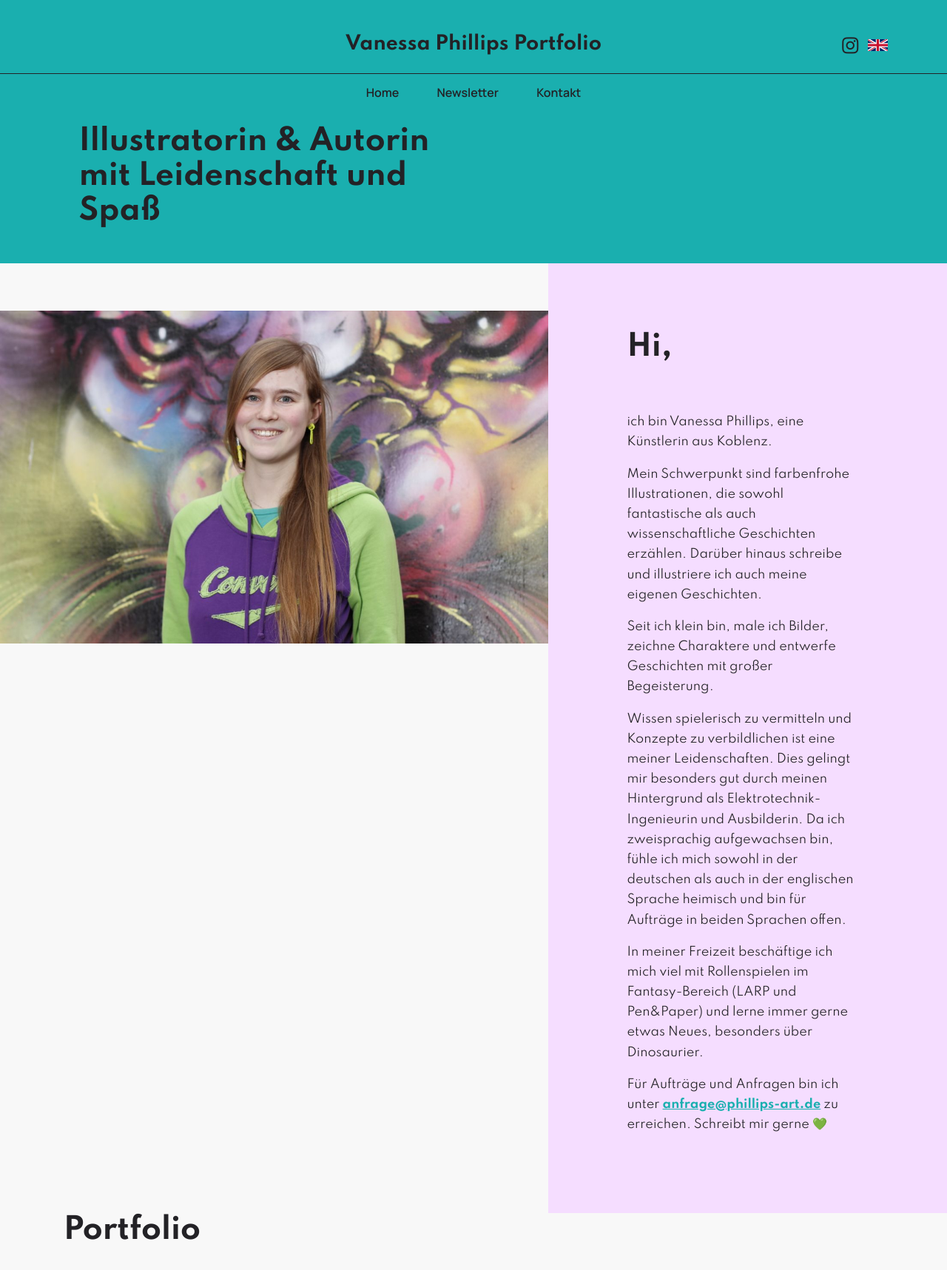
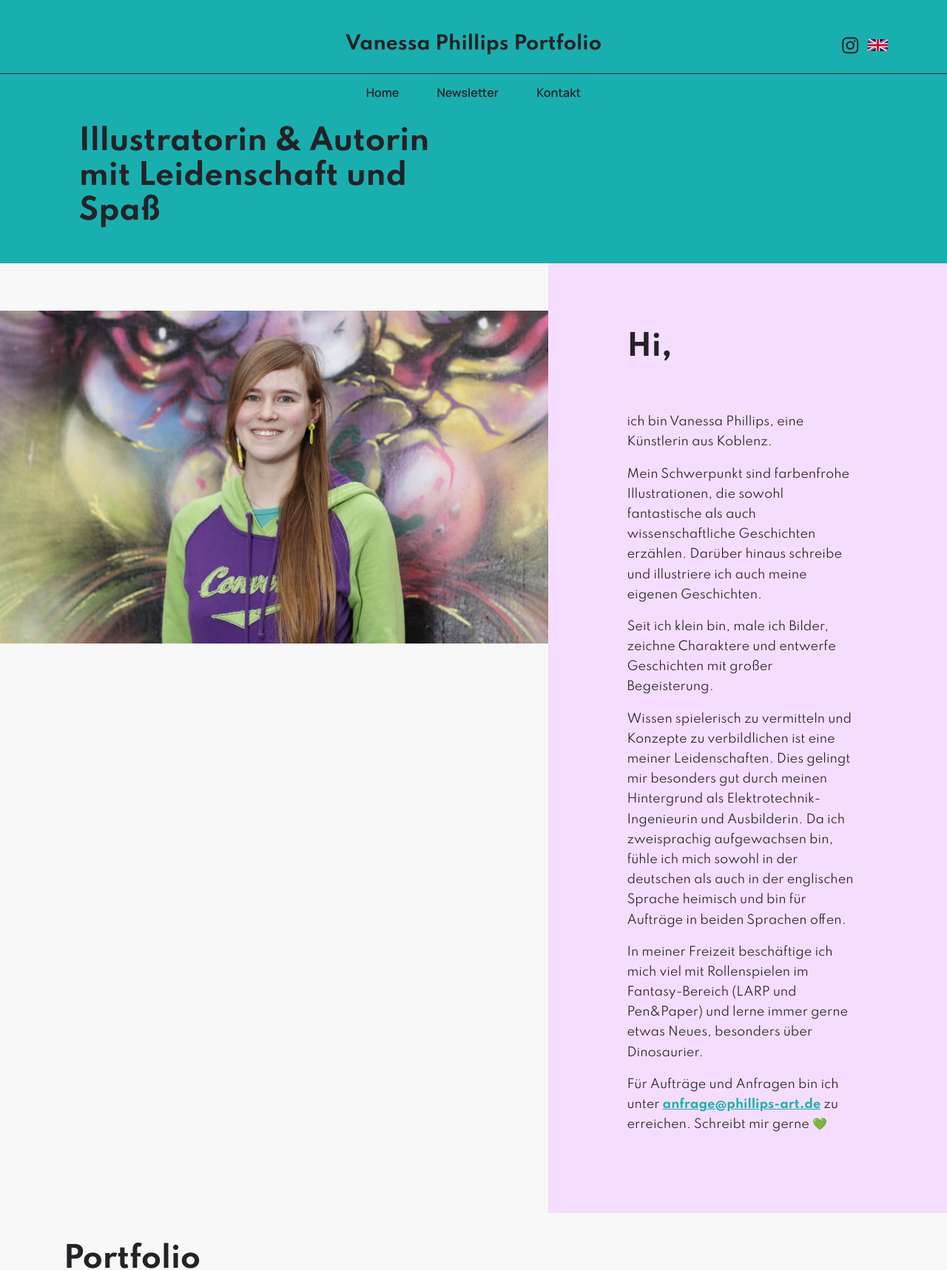
Before and after one commit to Schrank/nessi, a Jekyll site: the page built from index.md, in a window 1280 px wide. Shown: the top 1717 px of the page at 74% size. Built offline with Jekyll 4.4.1, drawn with Linux system fonts in a browser that asks for light colours; comment, search, counter and statistics services are not loaded; grey boxes are pictures that could not be loaded.

Commit message:
add a little spacing to Portfolio

```diff
--- a/_sass/_home.scss
+++ b/_sass/_home.scss
@@ -1,6 +1,11 @@
 //Outline und Schatten Schrift auf Home (Portfolio Bilder)
 
 .page-home {
+
+  h2 {
+    // Abstand für Portfolio Überschrift
+    padding-top: 1em;
+  }
 
   //untere Überschrift auf Portfolio Bildern ##
 
```
